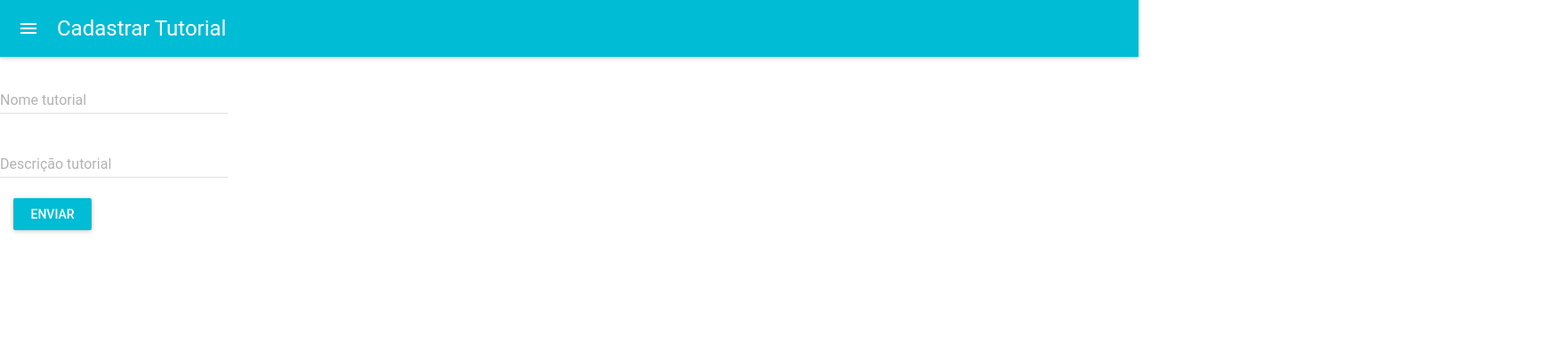
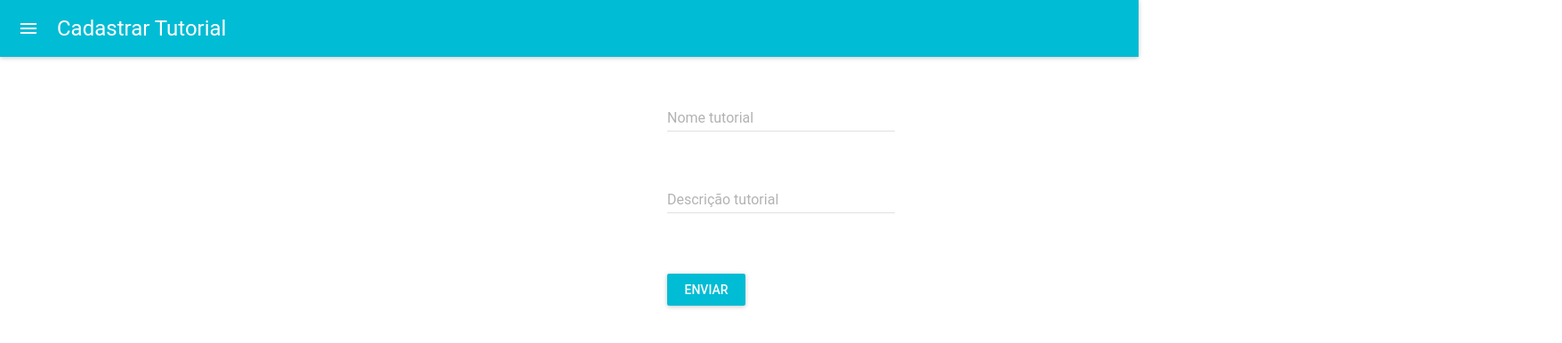
Before and after one commit to botludum/ludum-materiais-frontend, a React (Create React App) app: page /tutorial in a window 1280 px wide. Shown: the top 386 px of the page at 89% size, 1756 px wide, since content can reach past the window. Built offline with nearby package versions, Linux system fonts and the light colour scheme.

Commit message:
Adicionando componentes
Co-authored-by: LucasPenido <lpenidoa@me.com>
Co-authored-by: jprcorreia <joaopedrocorreia9@gmail.com>

```diff
--- a/src/CadastrarTutorial.js
+++ b/src/CadastrarTutorial.js
@@ -49,12 +49,14 @@ class CadastrarTutorial extends Component {
              hintText="Nome do seu tutorial"
              floatingLabelText="Nome tutorial"
              onChange = {(event,newValue) => this.setState({nomeTutorial:newValue})}
+             style = {style_text}
              />
            <br/>
            <TextField
              hintText="Escreva o seu tutorial"
              floatingLabelText="Descrição tutorial"
              onChange = {(event,newValue) => this.setState({descricaoTutorial:newValue})}
+             style = {style_text}
              />
            <br/>
            <RaisedButton label="Enviar" primary={true} style={style} onClick={(event) => this.handleClick(event)}/>
@@ -66,7 +68,16 @@ class CadastrarTutorial extends Component {
 }
 
 const style = {
-  margin: 15,
+  marginLeft: 750,
+  marginRight: 750,
+  display : 'flex',
+  marginTop: 60,
 };
 
+const style_text = {
+  marginLeft: 750,
+  marginRight: 750,
+  marginTop: 20,
+}
+
 export default CadastrarTutorial;
```
